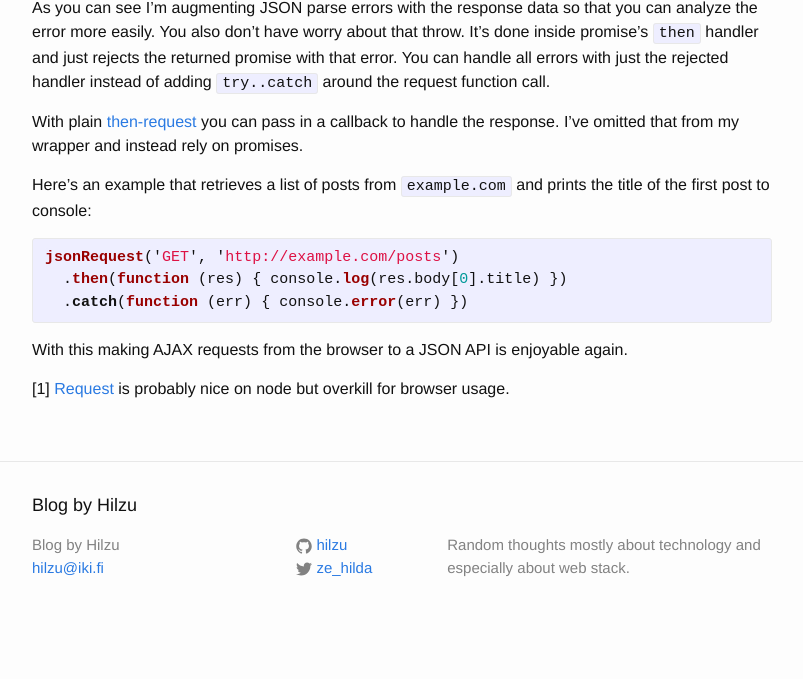
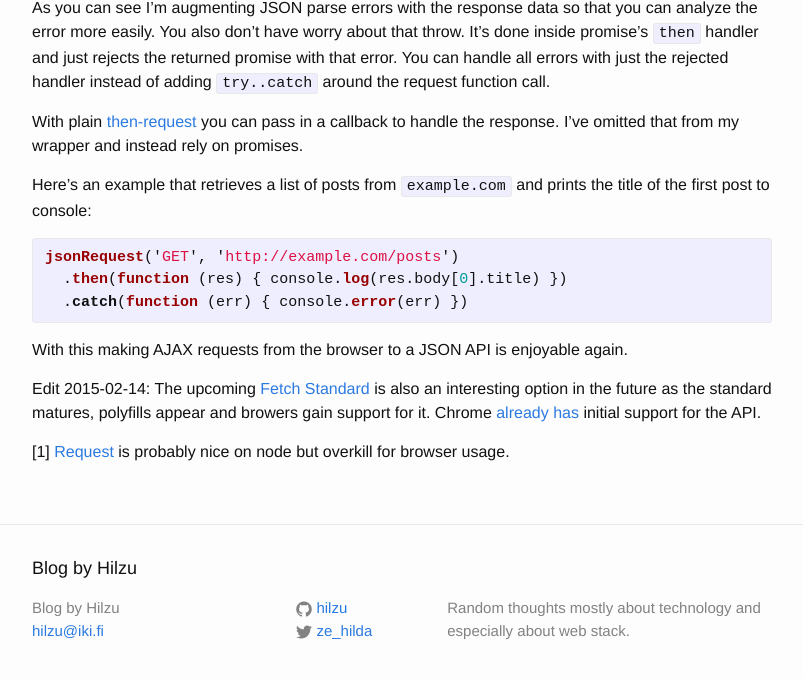
Before and after one commit to Hilzu/blog.hilzu.moe, a Jekyll site: the page built from _posts/2015-02-10-jquery-ajax-go-away.md, in a window 1280 px wide and 900 px high, scrolled down 1738 px, cut to the strip 198-877 px from the top of the window. Shown: the whole strip, without its empty margins (238-1041 px from the left). Built offline with Jekyll 4.4.1, drawn with Linux system fonts in a browser that asks for light colours; comment, search, counter and statistics services are not loaded; before the commit the page ends 2575 px from its top, so only the background shows below that; some of the changed text lies outside the part shown.

Commit message:
Add an edit about the fetch standard

```diff
--- a/_posts/2015-02-10-jquery-ajax-go-away.md
+++ b/_posts/2015-02-10-jquery-ajax-go-away.md
@@ -2,7 +2,7 @@
 layout: post
 title:  "jQuery AJAX please go away"
 date:   2015-02-10 20:40:00
-last_modified: 2015-02-13 15:00:00
+last_modified: 2015-02-14 11:20:00
 categories: web jquery ajax
 excerpt: jQuery AJAX API is crap. Luckily there are good alternatives.
 ---
@@ -78,6 +78,8 @@
 
 With this making AJAX requests from the browser to a JSON API is enjoyable again.
 
+Edit 2015-02-14: The upcoming [Fetch Standard](https://fetch.spec.whatwg.org/) is also an interesting option in the future as the standard matures, polyfills appear and browers gain support for it. Chrome [already has](http://caniuse.com/#feat=fetch) initial support for the API.
+
 [1] <a name="1"></a>[Request] is probably nice on node but overkill for browser usage.
 
 [http-spec-methods]: http://tools.ietf.org/html/rfc7231#section-4
```
